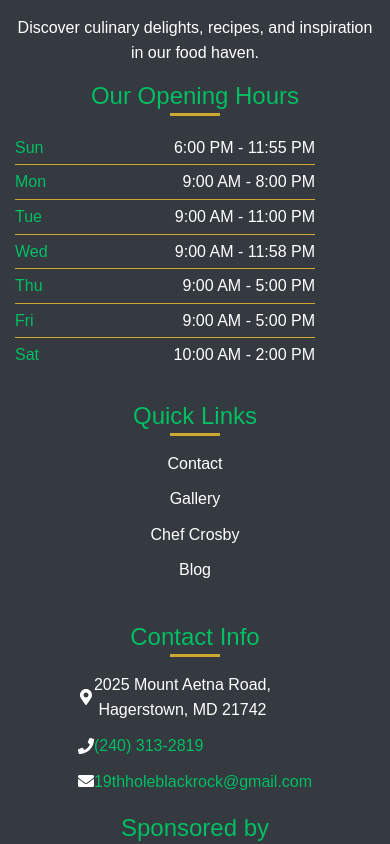
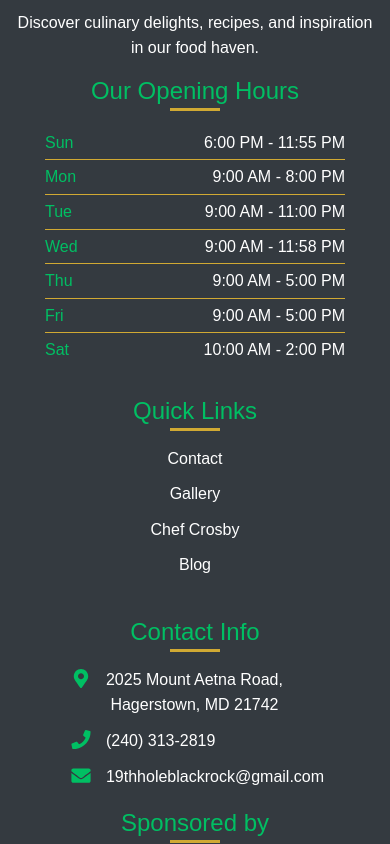
Before and after one commit to Emkimotho/carol-restaurant, a Next.js app: page / in a window 390 px wide. Shown: the part 4280-5124 px from the top of the page. Built offline with nearby package versions, Linux system fonts and the light colour scheme.

Commit message:
morefooter alignment

```diff
--- a/components/Footer/Footer.module.css
+++ b/components/Footer/Footer.module.css
@@ -41,7 +41,7 @@
 .footerLogo {
   width: 100%;
   height: auto;
-  margin-bottom: 10px; /* Reduced margin for better alignment */
+  margin-bottom: 5px; /* Reduced to move logo upward */
 }
 
 @media (min-width: 992px) {
@@ -135,15 +135,29 @@
 
 .contactWidget li {
   display: flex;
-  align-items: center;
+  align-items: flex-start; /* Align icons to the top */
   margin-bottom: 10px;
 }
 
-.icon {
+.contactIcon {
   width: 30px;
   margin-right: 10px;
   font-size: 1.2rem;
   color: var(--primary-color);
+  margin-top: 2px; /* Nudge icon down slightly to align with first line */
+}
+
+/* Force contact links (phone/email) and Kimtech text to be white */
+.contactLink,
+.footerDevelopedByLink {
+  color: #fff !important;
+  text-decoration: none;
+  transition: color 0.3s ease;
+}
+
+.contactLink:hover,
+.footerDevelopedByLink:hover {
+  color: var(--secondary-color) !important;
 }
 
 /* Sponsored by - Centered */
@@ -228,6 +242,12 @@
     margin-bottom: 30px;
     text-align: center;
   }
+
+  /* Center the opening hours on small screens */
+  .openingHours {
+    margin: 0 auto;
+    text-align: center;
+  }
 }
 
 @media (max-width: 767.98px) {
```
